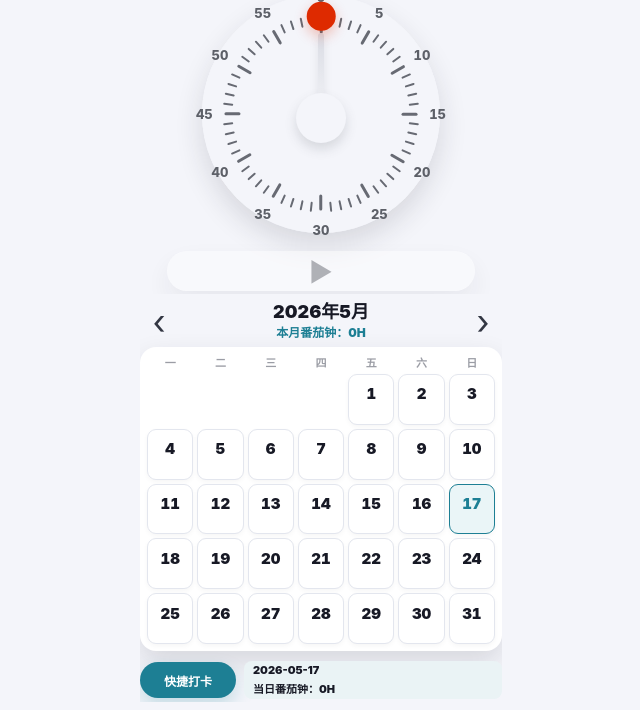
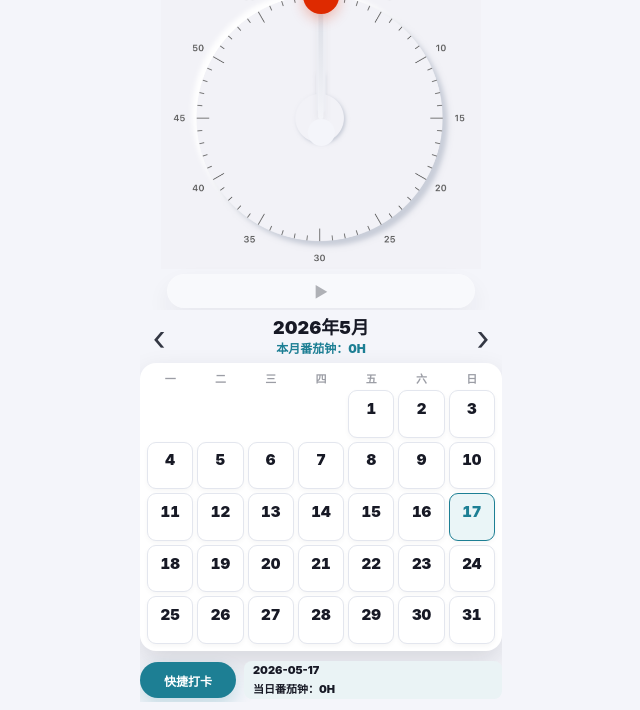
Before and after one commit to D1damien/pomodoro-month-app, a plain HTML site: page index.html in a window 1280 px wide. Shown: the part 90-800 px from the top of the page, without its empty margins (319-959 px from the left). Drawn offline with Linux system fonts and the light colour scheme.

Commit message:
Use reference clock image with live knob

```diff
--- a/app.js
+++ b/app.js
@@ -26,8 +26,6 @@
   const els = {
     time: document.getElementById("timeReadout"),
     dial: document.getElementById("dial"),
-    ticks: document.getElementById("ticks"),
-    labels: document.getElementById("tickLabels"),
     hand: document.getElementById("hand"),
     knob: document.getElementById("knob"),
     startPause: document.getElementById("startPauseButton"),
@@ -61,27 +59,6 @@
     }));
   }
 
-  function buildDial() {
-    els.ticks.innerHTML = "";
-    els.labels.innerHTML = "";
-
-    for (let minute = 0; minute < 60; minute += 1) {
-      const tick = document.createElement("i");
-      tick.className = minute % 5 === 0 ? "tick tick-major" : "tick";
-      tick.style.setProperty("--angle", `${minute * 6}deg`);
-      els.ticks.appendChild(tick);
-    }
-
-    for (let minute = 0; minute < 60; minute += 5) {
-      const label = document.createElement("span");
-      label.className = "tick-label";
-      label.textContent = minute;
-      label.style.setProperty("--angle", `${minute * 6}deg`);
-      label.style.setProperty("--angle-neg", `${minute * -6}deg`);
-      els.labels.appendChild(label);
-    }
-  }
-
   function setSelectedMinutes(minutes, shouldSave = true) {
     const normalized = ((Math.round(minutes) % 60) + 60) % 60;
     state.selectedMinutes = normalized;
@@ -101,22 +78,26 @@
     els.icon.textContent = state.running ? "Ⅱ" : "▶";
     els.startPause.disabled = !state.running && state.selectedMinutes === 0;
     els.startPause.setAttribute("aria-label", state.running ? "暂停" : "开始");
-
     const angle = state.running && state.total
       ? ((state.total - state.remaining) / 60) * 6
       : state.selectedMinutes * 6;
-    const radius = els.dial.clientWidth * 0.41;
-    const center = els.dial.clientWidth / 2;
+    const rect = els.dial.getBoundingClientRect();
+    const radius = rect.width * 0.384;
+    const centerX = rect.width * 0.5;
+    const centerY = rect.height * 0.5;
     const radians = angle * Math.PI / 180;
-    els.hand.style.transform = `rotate(${angle}deg)`;
-    els.knob.style.left = `${center + Math.sin(radians) * radius}px`;
-    els.knob.style.top = `${center - Math.cos(radians) * radius}px`;
+    els.hand.style.height = `${radius}px`;
+    els.hand.style.left = `${centerX}px`;
+    els.hand.style.top = `${centerY - radius}px`;
+    els.hand.style.transform = `translateX(-50%) rotate(${angle}deg)`;
+    els.knob.style.left = `${centerX + Math.sin(radians) * radius}px`;
+    els.knob.style.top = `${centerY - Math.cos(radians) * radius}px`;
   }
 
   function minuteFromPoint(clientX, clientY) {
     const rect = els.dial.getBoundingClientRect();
-    const centerX = rect.left + rect.width / 2;
-    const centerY = rect.top + rect.height / 2;
+    const centerX = rect.left + rect.width * 0.5;
+    const centerY = rect.top + rect.height * 0.5;
     const radians = Math.atan2(clientX - centerX, centerY - clientY);
     const degrees = (radians * 180 / Math.PI + 360) % 360;
     return Math.round(degrees / 6) % 60;
@@ -124,8 +105,9 @@
 
   function startDrag(event) {
     if (state.running) return;
+    event.stopPropagation();
     state.dragging = true;
-    els.knob.setPointerCapture(event.pointerId);
+    event.currentTarget.setPointerCapture(event.pointerId);
     setSelectedMinutes(minuteFromPoint(event.clientX, event.clientY));
   }
 
@@ -250,14 +232,14 @@
     els.dailySummary.textContent = `当日番茄钟：${formatHours(selected.minutes)}`;
   }
 
+  els.dial.addEventListener("pointerdown", startDrag);
+  els.dial.addEventListener("pointermove", continueDrag);
+  els.dial.addEventListener("pointerup", stopDrag);
+  els.dial.addEventListener("pointercancel", stopDrag);
   els.knob.addEventListener("pointerdown", startDrag);
   els.knob.addEventListener("pointermove", continueDrag);
   els.knob.addEventListener("pointerup", stopDrag);
   els.knob.addEventListener("pointercancel", stopDrag);
-  els.dial.addEventListener("pointerdown", (event) => {
-    if (event.target === els.knob || state.running) return;
-    setSelectedMinutes(minuteFromPoint(event.clientX, event.clientY));
-  });
   els.startPause.addEventListener("click", startPause);
   els.punch.addEventListener("click", () => addRecordMinutes(QUICK_PUNCH_MINUTES));
   els.prev.addEventListener("click", () => {
@@ -269,7 +251,6 @@
     renderCalendar();
   });
 
-  buildDial();
   load();
   renderCalendar();
   window.addEventListener("resize", renderTimer);
--- a/index.html
+++ b/index.html
@@ -13,7 +13,7 @@
     <link rel="manifest" href="manifest.webmanifest">
     <link rel="apple-touch-icon" href="icons/icon-180.png">
     <link rel="icon" href="icons/icon-192.png">
-    <link rel="stylesheet" href="styles.css?v=20260517-centered">
+    <link rel="stylesheet" href="styles.css?v=20260517-real-knob">
   </head>
   <body>
     <main class="app" aria-label="番茄钟月记录">
@@ -22,10 +22,11 @@
 
         <div class="dial-wrap">
           <div class="dial" id="dial">
-            <div class="ticks" id="ticks" aria-hidden="true"></div>
-            <div class="tick-labels" id="tickLabels" aria-hidden="true"></div>
-            <div class="hand" id="hand"></div>
-            <button class="knob" id="knob" type="button" aria-label="拖动选择分钟"></button>
+            <img class="clock-image" src="assets/clock-reference.png" alt="番茄钟表盘">
+            <div class="fixed-hand-cover" aria-hidden="true"></div>
+            <div class="fixed-knob-cover" aria-hidden="true"></div>
+            <div class="live-hand" id="hand" aria-hidden="true"></div>
+            <button class="live-knob" id="knob" type="button" aria-label="拖动选择分钟"></button>
           </div>
         </div>
 
@@ -58,6 +59,6 @@
       </section>
     </main>
 
-    <script src="app.js?v=20260517-centered"></script>
+    <script src="app.js?v=20260517-real-knob"></script>
   </body>
 </html>
--- a/styles.css
+++ b/styles.css
@@ -45,7 +45,7 @@ button {
   margin: 0 auto;
   padding: max(8px, env(safe-area-inset-top)) 14px max(8px, env(safe-area-inset-bottom));
   display: grid;
-  grid-template-rows: clamp(322px, 50dvh, 376px) minmax(0, 1fr);
+  grid-template-rows: clamp(358px, 52dvh, 392px) minmax(0, 1fr);
   gap: 8px;
 }
 
@@ -58,14 +58,14 @@ button {
 
 .timer-panel {
   display: grid;
-  grid-template-rows: 62px minmax(0, 1fr) 46px;
+  grid-template-rows: 48px minmax(0, 1fr) 38px;
   align-items: center;
   overflow: hidden;
 }
 
 .time-readout {
   text-align: center;
-  font-size: clamp(46px, 12.5vw, 58px);
+  font-size: clamp(28px, 8.5vw, 36px);
   line-height: 1;
   letter-spacing: 0;
   font-weight: 900;
@@ -79,108 +79,86 @@ button {
   min-height: 0;
   display: grid;
   place-items: center;
+  overflow: visible;
 }
 
 .dial {
-  --dial-size: min(60vw, 238px);
+  --clock-width: min(88vw, 320px);
   position: relative;
-  width: var(--dial-size);
-  aspect-ratio: 1;
-  border-radius: 50%;
-  background: var(--bg);
-  box-shadow: var(--shadow);
+  width: var(--clock-width);
+  aspect-ratio: 1228 / 1152;
+  background: transparent;
   touch-action: none;
   overflow: visible;
 }
 
-.dial::before {
-  content: "";
+.clock-image {
   position: absolute;
   inset: 0;
-  border-radius: 50%;
-  background: var(--bg);
-}
-
-.ticks,
-.tick-labels,
-.hand,
-.knob {
-  position: absolute;
-}
-
-.ticks,
-.tick-labels {
-  inset: 0;
+  width: 100%;
+  height: 100%;
+  display: block;
+  user-select: none;
+  -webkit-user-drag: none;
   pointer-events: none;
 }
 
-.tick {
+.fixed-hand-cover {
   position: absolute;
   left: 50%;
-  top: 50%;
-  width: 2px;
-  height: 10px;
+  top: 11%;
+  width: 2.7%;
+  height: 37%;
   border-radius: 999px;
-  background: #676a73;
-  transform: translate(-50%, -50%) rotate(var(--angle)) translateY(calc(var(--dial-size) * -0.392));
-  transform-origin: 50% 50%;
+  background: #f4f5fa;
+  transform: translateX(-50%);
+  pointer-events: none;
+  z-index: 2;
 }
 
-.tick-major {
-  width: 2.5px;
-  height: 16px;
-  transform: translate(-50%, -50%) rotate(var(--angle)) translateY(calc(var(--dial-size) * -0.372));
+.fixed-knob-cover {
+  position: absolute;
+  left: 50%;
+  top: 9.2%;
+  width: 11%;
+  aspect-ratio: 1;
+  border-radius: 50%;
+  background: #f4f5fa;
+  transform: translate(-50%, -50%);
+  pointer-events: none;
+  z-index: 3;
 }
 
-.tick-label {
+.live-hand {
   position: absolute;
-  left: 50%;
-  top: 50%;
-  color: #5d6068;
-  font-size: 13px;
-  font-weight: 800;
-  line-height: 1;
-  font-variant-numeric: tabular-nums;
-  transform:
-    translate(-50%, -50%)
-    rotate(var(--angle))
-    translateY(calc(var(--dial-size) * -0.49))
-    rotate(var(--angle-neg));
-}
-
-.hand {
   z-index: 4;
-  width: 6px;
-  height: 34%;
-  left: calc(50% - 3px);
-  top: 16%;
+  width: 1.7%;
   border-radius: 999px;
-  background: linear-gradient(#dadce4, #f2f3f7);
+  background: linear-gradient(#d9dce4, #f3f4f8);
   transform-origin: 50% 100%;
-  transform: rotate(0deg);
-  box-shadow: 0 3px 8px rgba(80, 84, 94, .12);
+  box-shadow: 0 3px 8px rgba(80, 84, 94, .13);
   pointer-events: none;
 }
 
-.hand::after {
+.live-hand::after {
   content: "";
   position: absolute;
-  width: calc(var(--dial-size) * .21);
+  left: 50%;
+  bottom: -22%;
+  width: 27px;
+  height: 27px;
+  border-radius: 999px;
+  background: #f4f5fa;
+  transform: translateX(-50%);
+}
+
+.live-knob {
+  position: absolute;
+  z-index: 6;
+  width: 11.2%;
   aspect-ratio: 1;
   left: 50%;
-  bottom: calc(var(--dial-size) * -.12);
-  border-radius: 50%;
-  background: var(--bg);
-  transform: translateX(-50%);
-  box-shadow: 0 6px 12px rgba(80, 84, 94, .18);
-}
-
-.knob {
-  z-index: 6;
-  width: calc(var(--dial-size) * .12);
-  aspect-ratio: 1;
-  left: 50%;
-  top: 9%;
+  top: 9.2%;
   border: 0;
   border-radius: 50%;
   background: var(--tomato);
@@ -190,7 +168,7 @@ button {
   touch-action: none;
 }
 
-.knob:active {
+.live-knob:active {
   cursor: grabbing;
 }
 
@@ -210,12 +188,12 @@ button {
 }
 
 .primary-control {
-  height: 40px;
+  height: 34px;
   border-radius: 999px;
   background: var(--card);
   color: #5c5f66;
   box-shadow: var(--shadow);
-  font-size: 26px;
+  font-size: 15px;
 }
 
 .primary-control:disabled {
@@ -451,34 +429,22 @@ button {
 
 @media (max-height: 740px) {
   .app {
-    grid-template-rows: clamp(292px, 47dvh, 318px) minmax(0, 1fr);
+    grid-template-rows: clamp(322px, 51dvh, 348px) minmax(0, 1fr);
     gap: 6px;
     padding-top: max(7px, env(safe-area-inset-top));
     padding-bottom: max(7px, env(safe-area-inset-bottom));
   }
 
   .timer-panel {
-    grid-template-rows: 48px minmax(0, 1fr) 40px;
+    grid-template-rows: 40px minmax(0, 1fr) 34px;
   }
 
   .time-readout {
-    font-size: 40px;
+    font-size: 28px;
   }
 
   .dial {
-    --dial-size: min(52vw, 190px);
-  }
-
-  .tick-label {
-    font-size: 11px;
-  }
-
-  .tick-major {
-    height: 15px;
-  }
-
-  .tick {
-    height: 8px;
+    --clock-width: min(82vw, 282px);
   }
 
   .calendar {
```
Also changed, not shown: sw.js (+4 -3 lines), assets/clock-reference.png (added).
